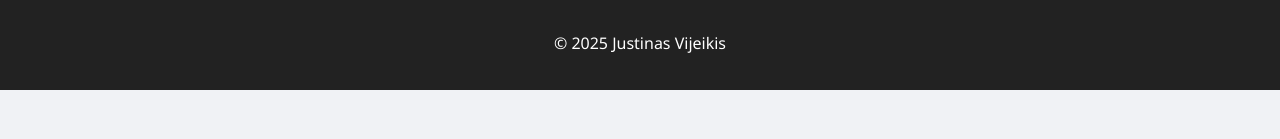
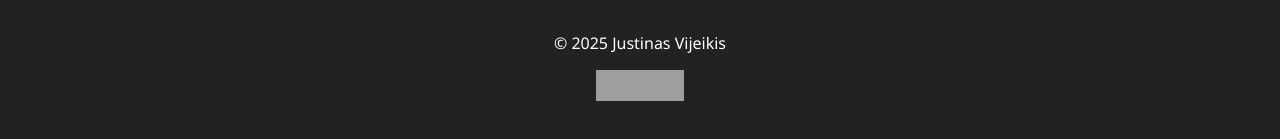
Before and after one commit to foreachx/nd1-html-css-interneto-technologijos, a plain HTML site: page portfolio.html in a window 1280 px wide. Shown: the part 1535-1674 px from the top of the page. Before the commit the page ends 1625 px from the top, so only its background shows below. Drawn offline with Linux system fonts and the light colour scheme; grey boxes are pictures that could not be loaded.

Commit message:
validation

```diff
--- a/portfolio.html
+++ b/portfolio.html
@@ -125,7 +125,13 @@
     </main>
 
     <footer>
-        <p>&copy; 2025 Justinas Vijeikis</p>
+        <p>&copy; 2025 Justinas Vijeikis</p> <p>
+            <a href="https://jigsaw.w3.org/css-validator/check/referer">
+                <img style="border:0;width:88px;height:31px"
+                    src="https://jigsaw.w3.org/css-validator/images/vcss"
+                    alt="Valid CSS!" />
+            </a>
+        </p>
     </footer>
 
     <script>
```
Also changed, not shown: 1 other file.
